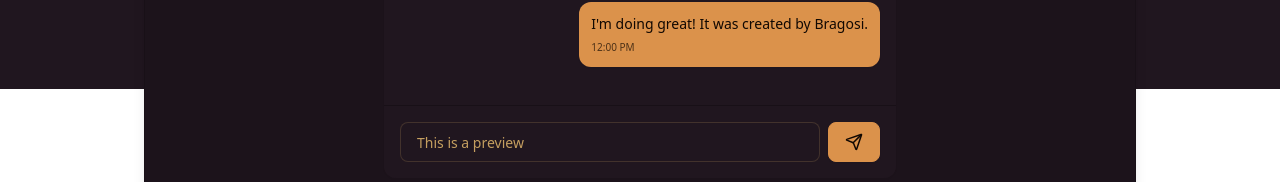
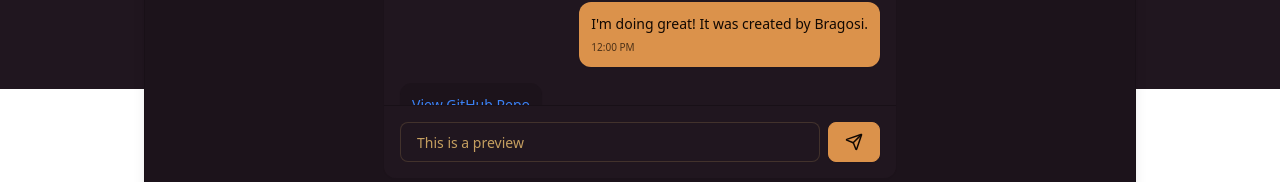
Before and after one commit to whotterre/Chatosi-Real-Time-Chat-App, a React (Vite) app in the folder frontend/: page /settings in a window 1280 px wide. Shown: the part 711-893 px from the top of the page. Built offline with nearby package versions, Linux system fonts and the light colour scheme; no server answers.

Commit message:
final edit

```diff
--- a/frontend/src/pages/SettingsPage.jsx
+++ b/frontend/src/pages/SettingsPage.jsx
@@ -13,7 +13,22 @@
     content: "I'm doing great! It was created by Bragosi.",
     isSent: true,
   },
+  {
+    id: 3,
+    content: (
+      <a
+        href="https://github.com/Bragosi/Chatosi-Real-Time-Chat-App/"
+        target="_blank"
+        rel="noopener noreferrer"
+        className="text-blue-500 underline"
+      >
+      View GitHub Repo
+      </a>
+    ),
+    isSent: false,
+  },
 ];
+
 
 const SettingsPage = () => {
   const { theme, setTheme } = useThemeStore();
```
